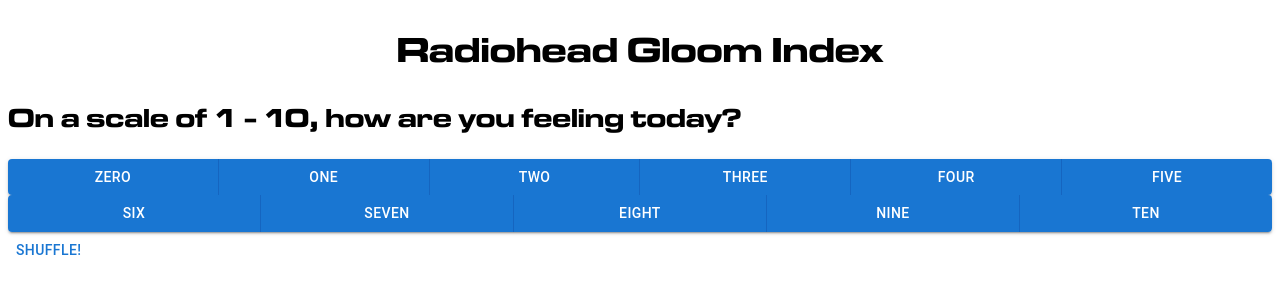
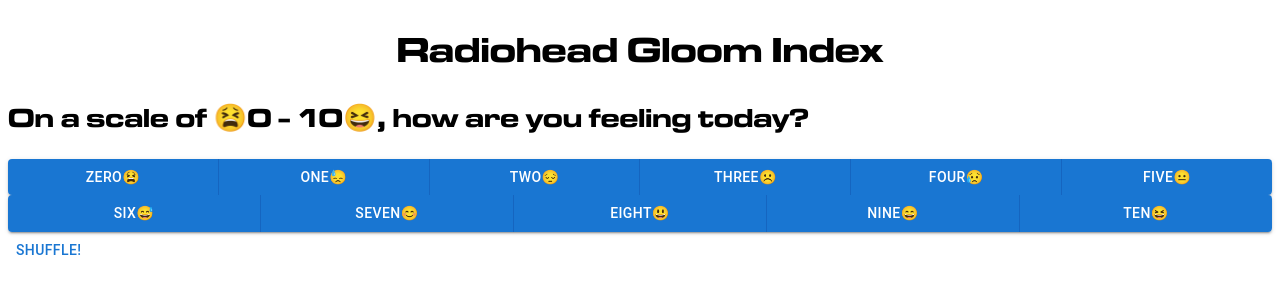
Before and after one commit to cpbound/react-gloom-index, a React (Create React App) app: page / in a window 1280 px wide. Shown: the top 300 px of the page. Built offline with nearby package versions, Linux system fonts and the light colour scheme.

Commit message:
refactored code. styled buttons. shuffle function almost implemented but need to rerender the DOM. look up stuff about useEffect shizz

```diff
--- a/src/App.js
+++ b/src/App.js
@@ -1,9 +1,8 @@
 import "./scss/App.scss";
-import { useState } from "react";
+import { useEffect, useState } from "react";
 import gloomIndex from "./gloomIndex";
 import PlaylistPicker from "./components/PlaylistPicker";
 import ButtonPicker from "./components/ButtonPicker";
-import PlaylistShuffle from "./components/PlaylistShuffle";
 import * as React from "react";
 
 const radiohead = gloomIndex.radiohead;
@@ -14,31 +13,29 @@
   const [userInput, setUserInput] = useState();
   const [currentPlaylist, setCurrentPlaylist] = useState([]);
 
-  const newPlaylist = () => {
-    if (!userInput) {
-      console.log("Hello world")
-      console.log(userInput)
-    } else {
-      console.log("get fucked four eyes")
-    }
-  //   const userChoice = range(userInput - 10, userInput + 10, 1);
-  //   const newPlaylist = radiohead.filter((song) =>
-  //     userChoice.includes(Math.round(song.gloom_index))
-  //   );
-  //   return setCurrentPlaylist(newPlaylist);
-  };
+  const userChoice = range(userInput - 10, userInput + 10, 1);
+  const newPlaylist = radiohead.filter((song) =>
+    userChoice.includes(Math.round(song.gloom_index))
+  );
 
-  newPlaylist()
+  function shuffle() {
+    const shuffledPlaylist = currentPlaylist.sort(() => Math.random() - 0.5);
+    setCurrentPlaylist(shuffledPlaylist);
+  }
 
-  console.log(userInput)
-  console.log(currentPlaylist)
+  useEffect(() => {
+    setCurrentPlaylist(newPlaylist);
+  }, [userInput]);
 
   return (
     <div className="App">
       <h1>Radiohead Gloom Index</h1>
-      <h2>On a scale of 1 - 10, how are you feeling today?</h2>
-      <ButtonPicker userInput={setUserInput} />
-      <PlaylistShuffle playlist={currentPlaylist} />
+      <h2>On a scale of 😫0 - 10😆, how are you feeling today?</h2>
+      <ButtonPicker
+        userInput={setUserInput}
+        array={currentPlaylist}
+        shuffle={shuffle}
+      />
       <PlaylistPicker array={currentPlaylist} />
     </div>
   );
--- a/src/components/ButtonPicker.js
+++ b/src/components/ButtonPicker.js
@@ -15,12 +15,54 @@
           variant="contained"
           aria-label="outlined primary button group"
         >
-          <Button onClick={(e) => {buttonClicked(e); props.userInput(0)}}>Zero</Button>
-          <Button onClick={(e) => {buttonClicked(e); props.userInput(10)}}>One</Button>
-          <Button onClick={(e) => {buttonClicked(e); props.userInput(20)}}>Two</Button>
-          <Button onClick={(e) => {buttonClicked(e); props.userInput(30)}}>Three</Button>
-          <Button onClick={(e) => {buttonClicked(e); props.userInput(40)}}>Four</Button>
-          <Button onClick={(e) => {buttonClicked(e); props.userInput(50)}}>Five</Button>
+          <Button
+            onClick={(e) => {
+              buttonClicked(e);
+              props.userInput(0);
+            }}
+          >
+            Zero😫
+          </Button>
+          <Button
+            onClick={(e) => {
+              buttonClicked(e);
+              props.userInput(10);
+            }}
+          >
+            One😓
+          </Button>
+          <Button
+            onClick={(e) => {
+              buttonClicked(e);
+              props.userInput(20);
+            }}
+          >
+            Two😔
+          </Button>
+          <Button
+            onClick={(e) => {
+              buttonClicked(e);
+              props.userInput(30);
+            }}
+          >
+            Three☹️
+          </Button>
+          <Button
+            onClick={(e) => {
+              buttonClicked(e);
+              props.userInput(40);
+            }}
+          >
+            Four😥
+          </Button>
+          <Button
+            onClick={(e) => {
+              buttonClicked(e);
+              props.userInput(50);
+            }}
+          >
+            Five😐
+          </Button>
         </ButtonGroup>
       </div>
       <div className="button-group">
@@ -29,13 +71,56 @@
           variant="contained"
           aria-label="outlined primary button group"
         >
-          <Button onClick={(e) => {buttonClicked(e); props.userInput(60)}}>Six</Button>
-          <Button onClick={(e) => {buttonClicked(e); props.userInput(70)}}>Seven</Button>
-          <Button onClick={(e) => {buttonClicked(e); props.userInput(80)}}>Eight</Button>
-          <Button onClick={(e) => {buttonClicked(e); props.userInput(90)}}>Nine</Button>
-          <Button onClick={(e) => {buttonClicked(e); props.userInput(100)}}>Ten</Button>
+          <Button
+            onClick={(e) => {
+              buttonClicked(e);
+              props.userInput(60);
+            }}
+          >
+            Six😅
+          </Button>
+          <Button
+            onClick={(e) => {
+              buttonClicked(e);
+              props.userInput(70);
+            }}
+          >
+            Seven😊
+          </Button>
+          <Button
+            onClick={(e) => {
+              buttonClicked(e);
+              props.userInput(80);
+            }}
+          >
+            Eight😃
+          </Button>
+          <Button
+            onClick={(e) => {
+              buttonClicked(e);
+              props.userInput(90);
+            }}
+          >
+            Nine😄
+          </Button>
+          <Button
+            onClick={(e) => {
+              buttonClicked(e);
+              props.userInput(100);
+            }}
+          >
+            Ten😆
+          </Button>
         </ButtonGroup>
       </div>
+      <Button
+        onClick={(e) => {
+          buttonClicked(e);
+          props.shuffle();
+        }}
+      >
+        Shuffle!
+      </Button>
     </>
   );
 };
--- a/src/components/PlaylistShuffle.js
+++ /dev/null
@@ -1,18 +0,0 @@
-import "../scss/buttonPicker.scss";
-import { ButtonGroup } from "@mui/material";
-import { Button } from "@mui/material";
-
-const PlaylistShuffle = (props) => {
-  function shuffle(array) {
-    for (let i = array.length - 1; i > 0; i--) {
-      const j = Math.floor(Math.random() * (i + 1));
-      const temp = array[i];
-      array[i] = array[j];
-      array[j] = temp;
-      return array;
-    }
-  }
-  return <Button onClick={console.log(shuffle(props.playlist))}>Shuffle!</Button>;
-};
-
-export default PlaylistShuffle;
```
